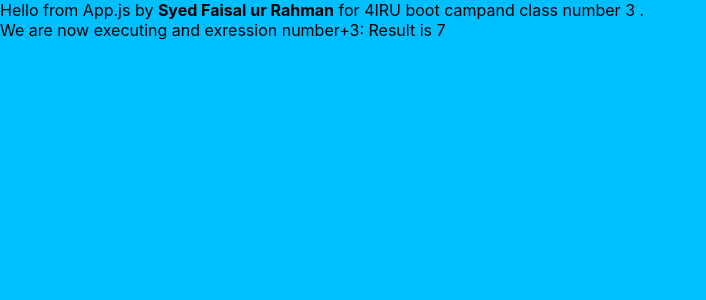
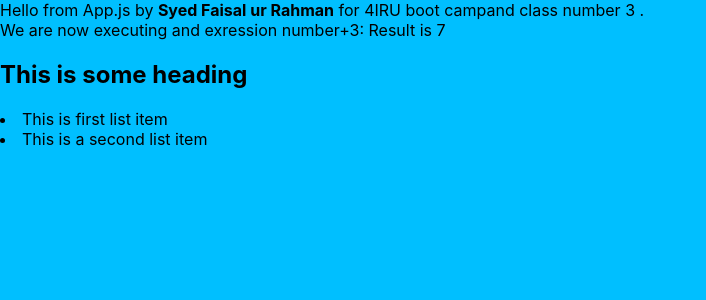
Before and after one commit to faisalrahman36/react_bc3, a React (Create React App) app: page / in a window 1280 px wide. Shown: the top 300 px of the page, without its empty margins (0-706 px from the left). Built offline with nearby package versions, Linux system fonts and the light colour scheme.

Commit message:
bc3 assignment list

```diff
--- a/src/App.js
+++ b/src/App.js
@@ -7,7 +7,13 @@ return <div>Hello from App.js by <strong>{props.name}</strong> for {props.course
 and class number {props.cnumber} .  <br/>
 
 We are now executing and exression number+3: Result is {props.number + 3}
+<br/>
+<h2>This is some heading</h2>
+<ui>
+   <li>This is first list item</li>
+   <li>This is a second list item</li>
 
+</ui>
 </div>
 }
 /*
```
